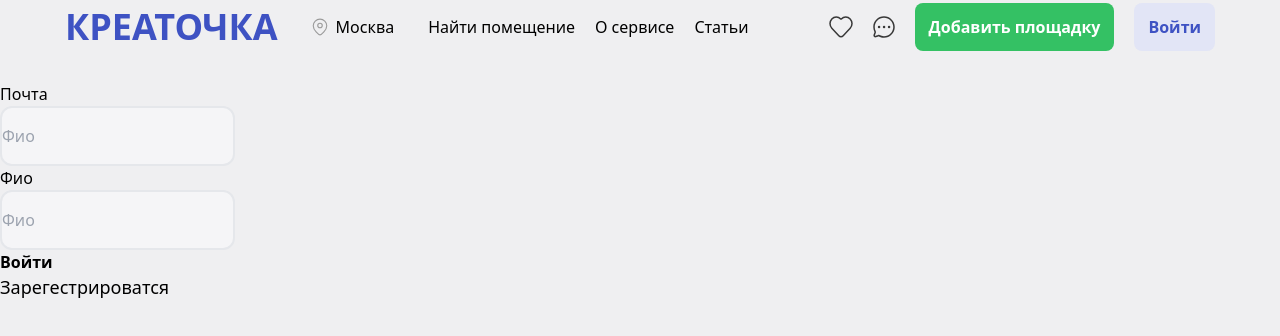
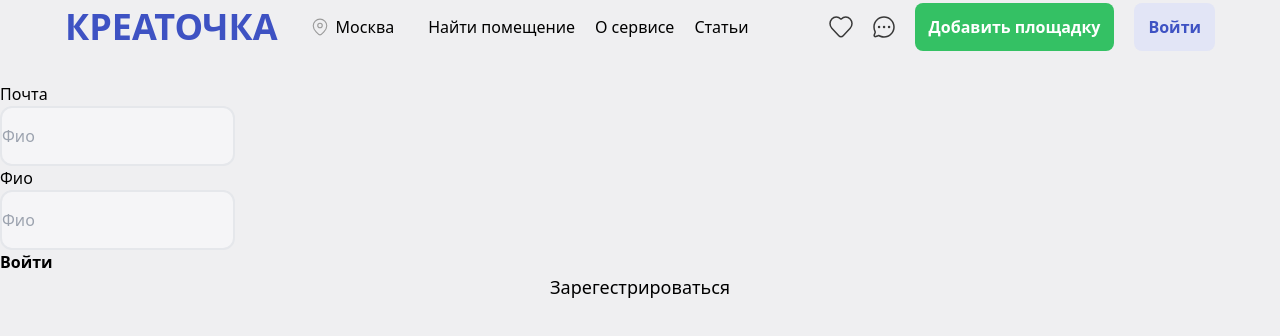
Before and after one commit to funsionx/creatochka, a Next.js app: page /auth in a window 1280 px wide. Shown: the top 336 px of the page. Built offline with nearby package versions, Linux system fonts and the light colour scheme.

Commit message:
Update page.tsx

```diff
--- a/src/app/auth/page.tsx
+++ b/src/app/auth/page.tsx
@@ -12,7 +12,7 @@ const Auth: NextPage = (props: Props) => {
     <main>
       <AuthForm />
       <Link href={"/reg"}>
-        <h5>Зарегестрироватся</h5>
+        <h5 className="flex justify-center">Зарегестрироваться</h5>
       </Link>
     </main>
   );
```
